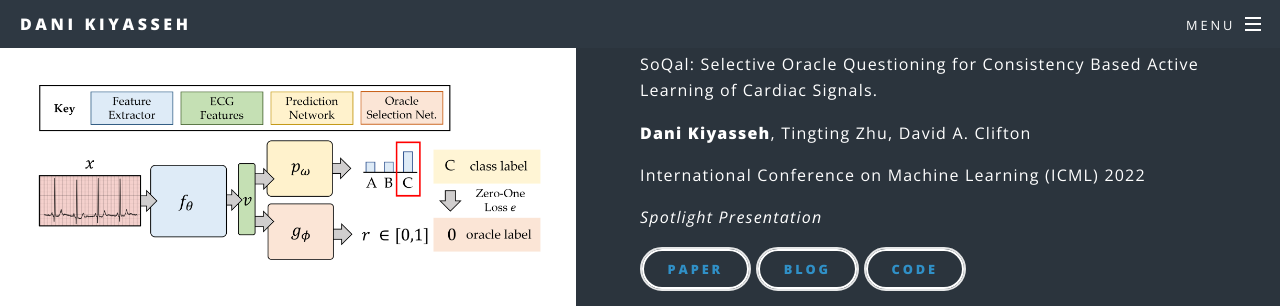
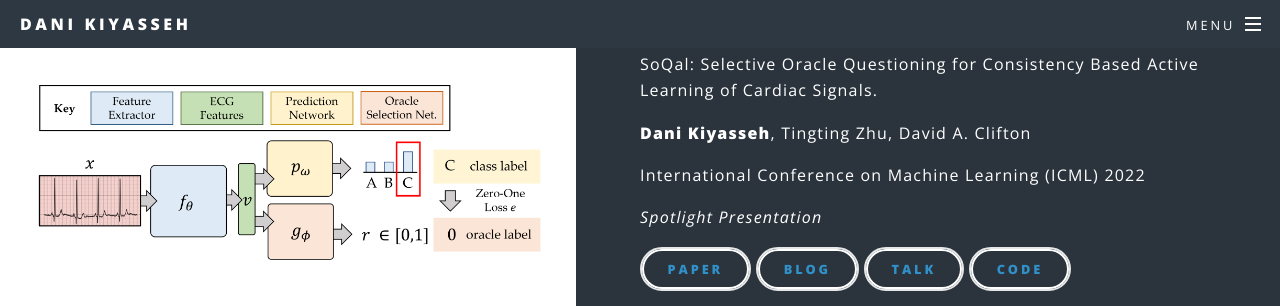
Before and after one commit to danikiyasseh/danikiyasseh.github.io, a Jekyll site: the page publications.html, which Jekyll copies as it is, in a window 1280 px wide and 900 px high, scrolled down 339 px, cut to the strip 0-306 px from the top of the window. Built offline with Jekyll 4.4.1, drawn with Linux system fonts in a browser that asks for light colours; a style sheet for code colours, icons or effects is not loaded.

Commit message:
Update publications.html

```diff
--- a/publications.html
+++ b/publications.html
@@ -121,6 +121,7 @@
 						<p>
 						<a href="https://proceedings.mlr.press/v162/kiyasseh22a.html" class="button style2"><b>paper</b></a>
 						<a href="./blogs/SoQal/index.html" class="button style2"><b>blog</b></a>
+						<a href="https://slideslive.com/38984227" class="button style2"><b>talk</b></a>
 						<a href="https://github.com/danikiyasseh/SoCal" class="button style2"><b>code</b></a>
 						</p>
 
```
